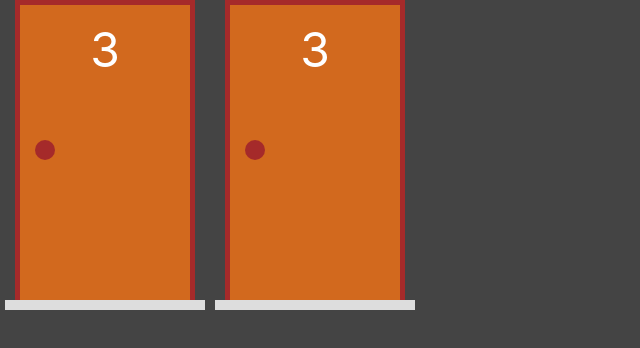
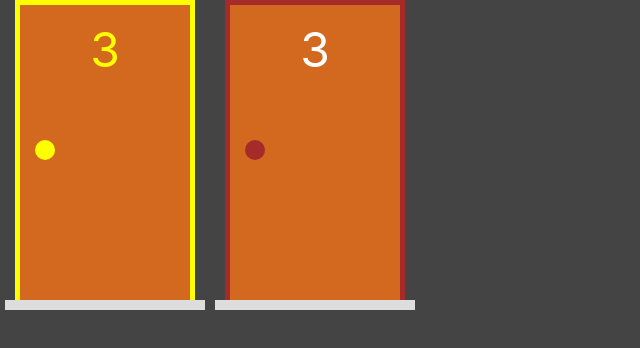
Before and after one commit to bezerrarodrigo/montyhall, a Next.js app: page / in a window 1280 px wide. Shown: the top 348 px of the page, without its empty margins (0-640 px from the left). Built offline with nearby package versions, Linux system fonts and the light colour scheme.

Commit message:
feature: classe porta

```diff
--- a/src/components/Porta/index.jsx
+++ b/src/components/Porta/index.jsx
@@ -1,9 +1,12 @@
 import styles from './styles.module.css'
 
 export default function Porta(props) {
+
+  const isSelecionada = props.selecionada ? styles.selecionada : '';
+
   return (
     <div className={styles.area}>
-      <div className={styles.estrutura}>
+      <div className={`${styles.estrutura} ${isSelecionada}`}>
         <div className={styles.porta}>
           <div className={styles.numero}>3</div>
           <div className={styles.macaneta}></div>
--- a/src/components/Porta/styles.module.css
+++ b/src/components/Porta/styles.module.css
@@ -47,3 +47,17 @@
   border-radius: 10px;
   background-color: brown;
 }
+
+.selecionada {
+  border-left: 5px solid yellow;
+  border-top: 5px solid yellow;
+  border-right: 5px solid yellow;
+}
+
+.selecionada .numero {
+  color: yellow;
+}
+
+.selecionada .macaneta {
+  background-color: yellow;
+}
--- a/src/pages/index.jsx
+++ b/src/pages/index.jsx
@@ -3,7 +3,7 @@ import Porta from "../components/Porta";
 export default function Home() {
   return (
     <div style={{ display: "flex" }}>
-      <Porta />
+      <Porta selecionada />
       <Porta />
     </div>
   )
```
Also changed, not shown: src/model/porta.js (added, +47 -0 lines), 1 other file (tests, documents, lock files or other folders).
